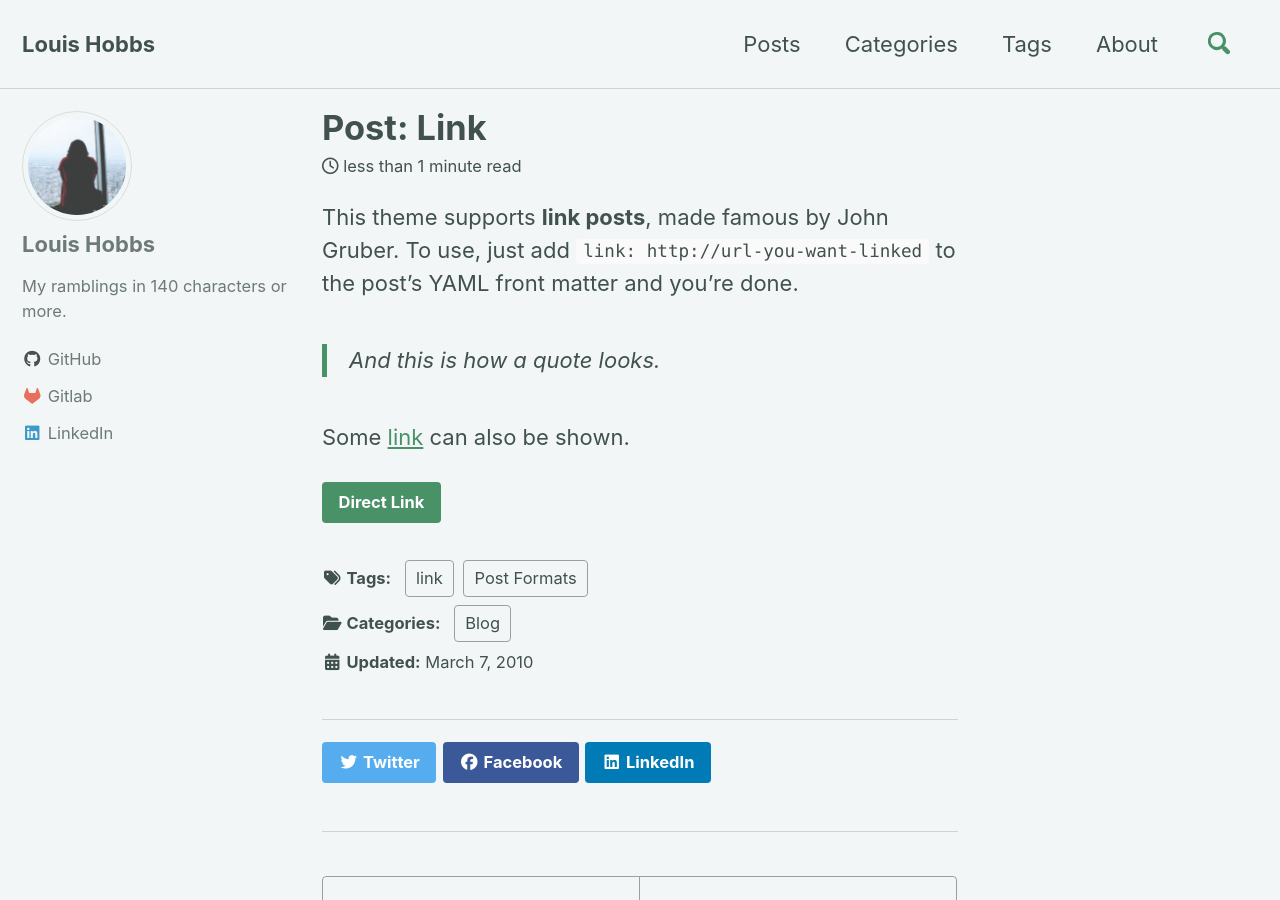
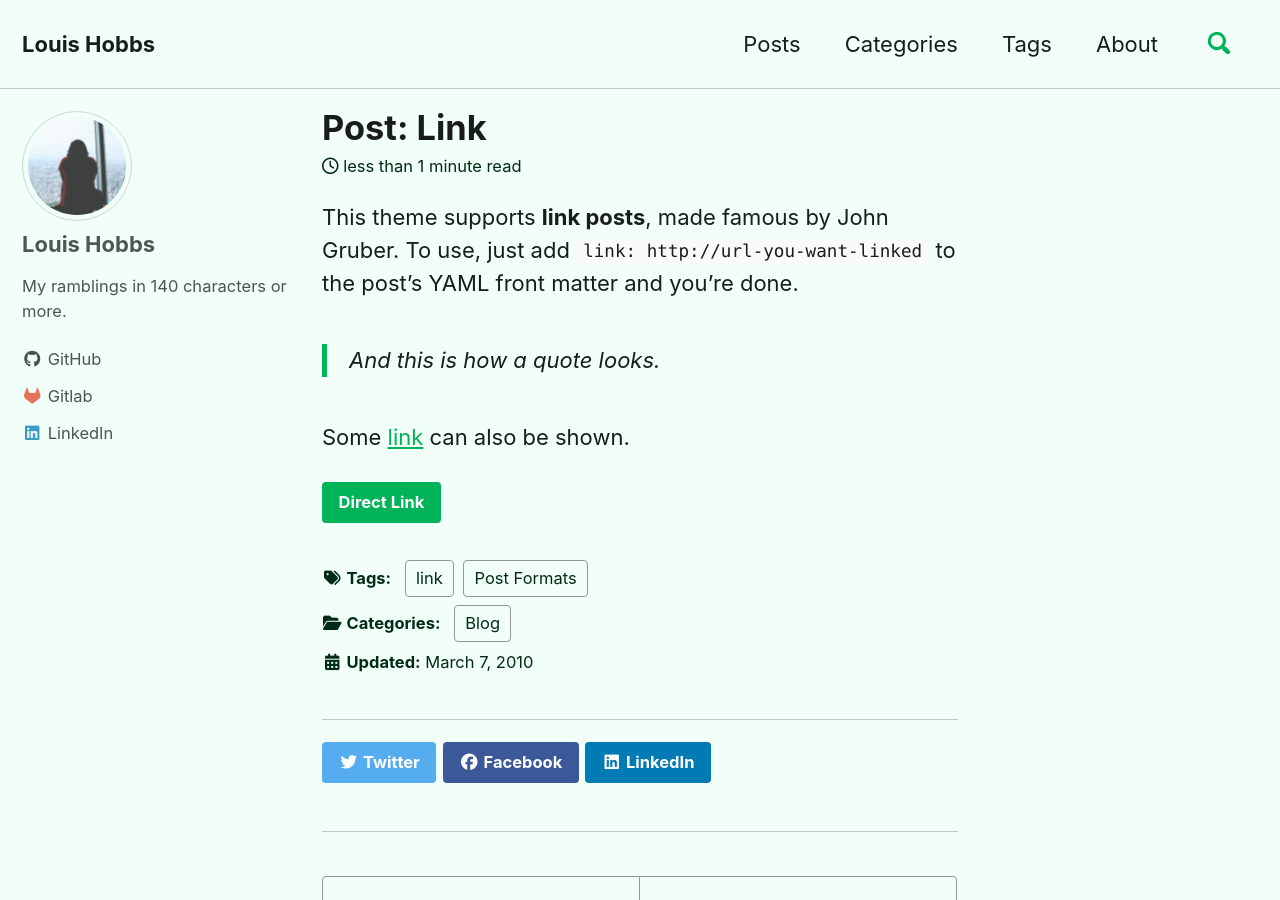
Before and after one commit to Bazzadwarf/Bazzadwarf.github.io, a Jekyll site: the page built from _posts/2010-03-07-post-link.md, in a window 1280 px wide and 900 px high. Built offline with Jekyll 4.4.1, drawn with Linux system fonts in a browser that asks for light colours; cached includes are drawn as plain includes; nearby versions of some CDN libraries; a script that is not in the unit is left out; comment, search, counter and statistics services are not loaded.

Commit message:
Make site theme more green

```diff
--- a/_sass/minimal-mistakes/skins/_mint.scss
+++ b/_sass/minimal-mistakes/skins/_mint.scss
@@ -3,13 +3,13 @@
    ========================================================================== */
 
 /* Colors */
-$background-color: #f3f6f6 !default;
-$text-color: #40514e !default;
-$muted-text-color: #40514e !default;
-$primary-color: #499167 !default;
-$border-color: mix(#fff, #40514e, 75%) !default;
-$footer-background-color: #5FDD9D !default;
-$link-color: #499167 !default;
+$background-color: #F2FEF8 !default;
+$text-color: #181C1A !default;
+$muted-text-color: #002C15 !default;
+$primary-color: #00B358 !default;
+$border-color: mix(#fff, #002C15, 75%) !default;
+$footer-background-color: #00FF7D !default;
+$link-color: #00B358 !default;
 $masthead-link-color: $text-color !default;
 $masthead-link-color-hover: $text-color !default;
 $navicon-link-color-hover: mix(#fff, $text-color, 80%) !default;
```
